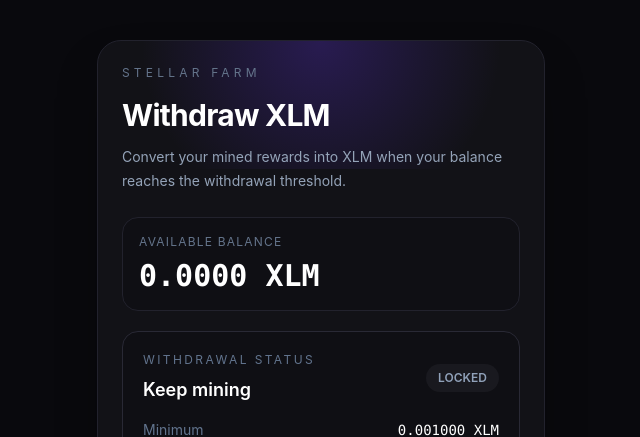
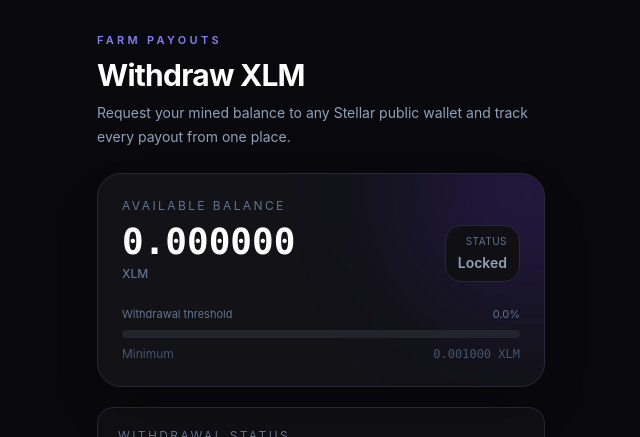
Before and after one commit to arashKazerouni/star-miner, a Next.js app: page /withdraw in a window 1280 px wide. Shown: the top 437 px of the page, without its empty margins (319-959 px from the left). Built offline with nearby package versions, Linux system fonts and the light colour scheme; no server answers; the database is empty.

Commit message:
feat: redesign withdrawal page

```diff
--- a/app/withdraw/page.tsx
+++ b/app/withdraw/page.tsx
@@ -7,40 +7,65 @@ import { WITHDRAWAL_THRESHOLD } from "@/lib/withdrawal";
 
 export default function WithdrawPage() {
   const { currentBalance } = useUser();
+  const progress = Math.min((currentBalance / WITHDRAWAL_THRESHOLD) * 100, 100);
+  const eligible = currentBalance >= WITHDRAWAL_THRESHOLD;
 
   return (
-    <main className="min-h-screen bg-[#09090D] px-5 py-10 pb-28 text-white sm:px-6">
+    <main className="relative z-0 min-h-screen bg-[#09090D] px-5 py-8 pb-36 text-white sm:px-6">
       <div className="mx-auto max-w-md">
-        <section className="relative overflow-hidden rounded-3xl border border-[#22222D] bg-[#121217] p-6 shadow-2xl shadow-black/40">
-          <div className="absolute inset-x-0 top-0 h-32 bg-[radial-gradient(circle_at_top,rgba(108,56,255,0.25),transparent_70%)]" />
+        <header className="mb-6">
+          <p className="text-[11px] font-semibold uppercase tracking-[0.3em] text-[#8B7CF6]">FARM payouts</p>
+          <h1 className="mt-2 text-3xl font-bold tracking-tight">Withdraw XLM</h1>
+          <p className="mt-2 text-sm leading-6 text-slate-400">
+            Request your mined balance to any Stellar public wallet and track every payout from one place.
+          </p>
+        </header>
 
+        <section className="relative overflow-hidden rounded-3xl border border-[#292935] bg-[#121217] p-6 shadow-2xl">
+          <div className="absolute -right-24 -top-24 h-56 w-56 rounded-full bg-[#6C38FF]/20 blur-3xl" />
           <div className="relative">
-            <p className="text-xs uppercase tracking-[0.35em] text-[#64748B]">
-              Stellar Farm
-            </p>
-
-            <h1 className="mt-4 text-3xl font-bold tracking-tight">
-              Withdraw XLM
-            </h1>
-
-            <p className="mt-3 text-sm leading-6 text-[#94A3B8]">
-              Convert your mined rewards into XLM when your balance reaches the withdrawal threshold.
-            </p>
-
-            <div className="mt-6 rounded-2xl border border-[#22222D] bg-[#0F0F14] p-4">
-              <p className="text-xs uppercase tracking-widest text-[#64748B]">
-                Available balance
-              </p>
-              <p className="mt-2 font-mono text-3xl font-bold tabular-nums text-white">
-                {currentBalance.toFixed(4)} XLM
-              </p>
+            <div className="flex items-end justify-between gap-4">
+              <div>
+                <p className="text-xs uppercase tracking-[0.2em] text-slate-500">Available balance</p>
+                <p className="mt-2 font-mono text-4xl font-bold tabular-nums">{currentBalance.toFixed(6)}</p>
+                <p className="mt-1 text-xs font-medium text-slate-500">XLM</p>
+              </div>
+              <div className={`rounded-2xl border px-3 py-2 text-right ${eligible ? "border-[#3B2A67] bg-[#19152A]" : "border-[#292935] bg-[#0F0F14]"}`}>
+                <p className="text-[10px] uppercase tracking-wider text-slate-500">Status</p>
+                <p className={`mt-1 text-sm font-semibold ${eligible ? "text-[#B9ACFF]" : "text-slate-400"}`}>
+                  {eligible ? "Eligible" : "Locked"}
+                </p>
+              </div>
             </div>
 
-            <div className="mt-5">
-              <WithdrawalCard
-                balance={currentBalance}
-                threshold={WITHDRAWAL_THRESHOLD}
-              />
+            <div className="mt-6">
+              <div className="mb-2 flex justify-between text-[11px] text-slate-500">
+                <span>Withdrawal threshold</span>
+                <span>{progress.toFixed(1)}%</span>
+              </div>
+              <div className="h-2 overflow-hidden rounded-full bg-[#24242D]">
+                <div className="h-full rounded-full bg-[#8B5CF6] transition-all duration-500" style={{ width: `${progress}%` }} />
+              </div>
+              <div className="mt-2 flex justify-between text-xs text-slate-600">
+                <span>Minimum</span>
+                <span className="font-mono">{WITHDRAWAL_THRESHOLD.toFixed(6)} XLM</span>
+              </div>
+            </div>
+          </div>
+        </section>
+
+        <div className="mt-5">
+          <WithdrawalCard balance={currentBalance} threshold={WITHDRAWAL_THRESHOLD} />
+        </div>
+
+        <section className="mt-5 rounded-2xl border border-[#22222D] bg-[#0F0F14] p-4">
+          <div className="flex gap-3">
+            <div className="mt-0.5 flex h-8 w-8 shrink-0 items-center justify-center rounded-full bg-[#1B1730] text-sm text-[#B9ACFF]">✦</div>
+            <div>
+              <p className="text-sm font-semibold">Use a Stellar public address</p>
+              <p className="mt-1 text-xs leading-5 text-slate-500">
+                Only enter a wallet address beginning with G. Never share a secret key or recovery phrase.
+              </p>
             </div>
           </div>
         </section>
```
